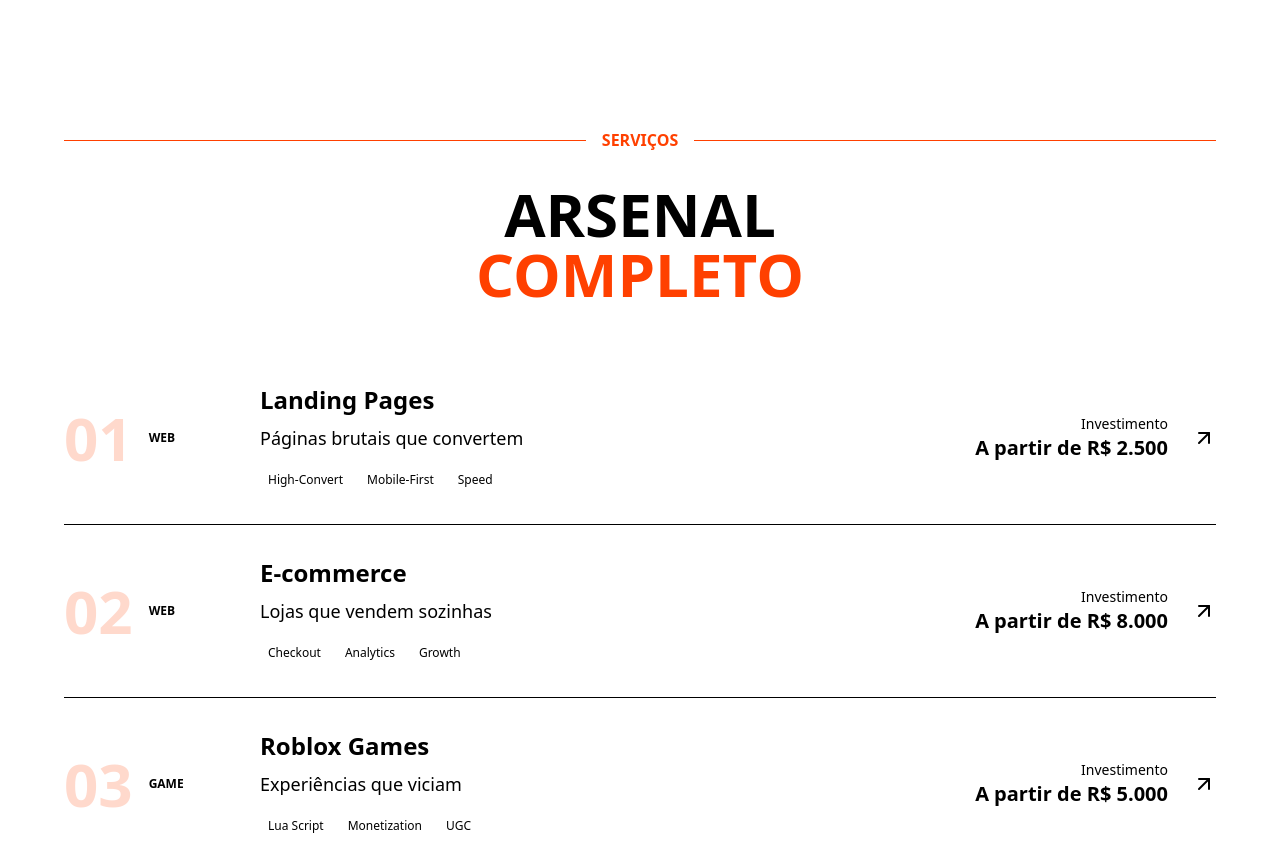
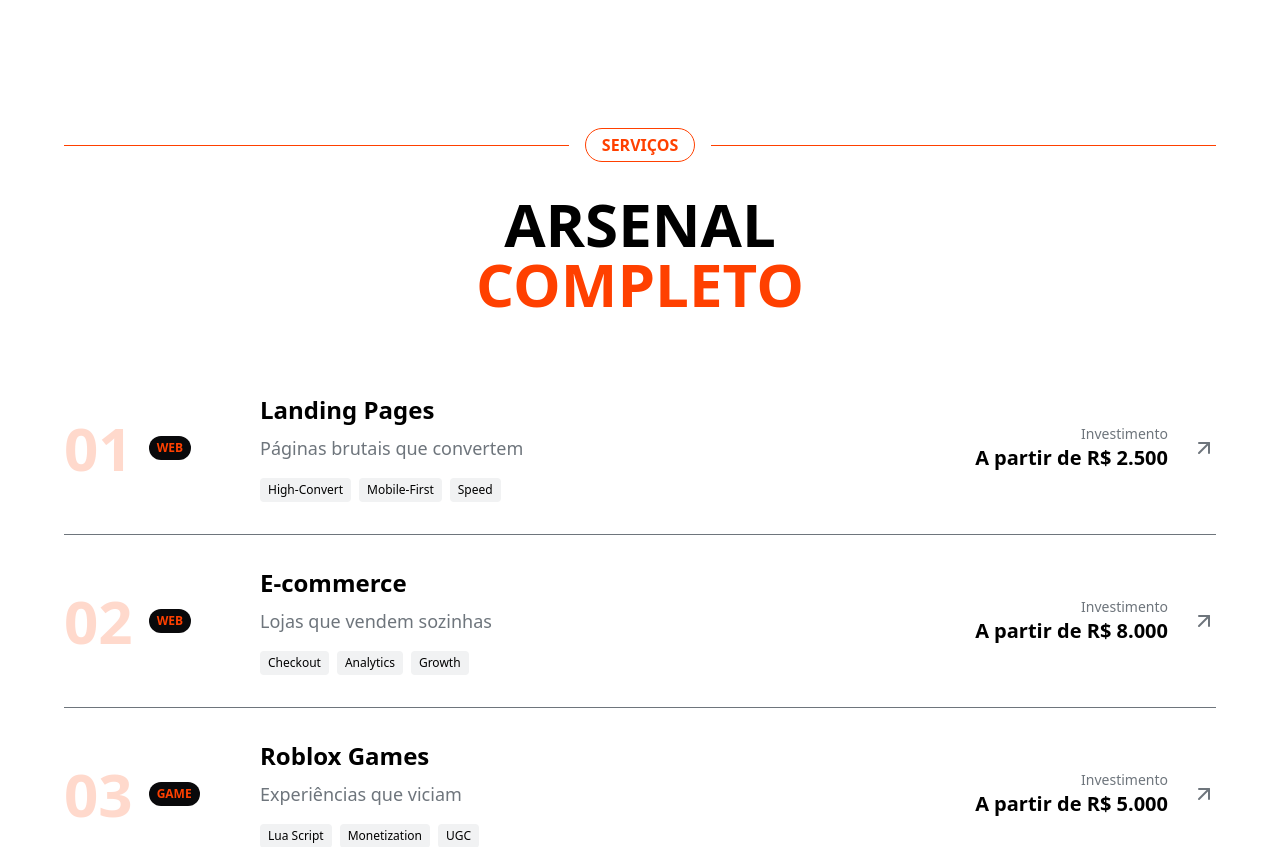
Before and after one commit to marina-barbosa/gema-softwork, a Next.js app: page / in a window 1280 px wide. Shown: the part 800-1647 px from the top of the page. Built offline with nearby package versions, Linux system fonts and the light colour scheme.

Commit message:
feat: finaliza section services

```diff
--- a/components/sections/Services.tsx
+++ b/components/sections/Services.tsx
@@ -52,10 +52,7 @@ const Services = () => {
         <div className="mb-20">
           <div className="flex items-center gap-4 mb-8">
             <div className="h-px bg-brand flex-1" />
-            {/* <Badge variant="outline" className="border-brand text-brand font-bold">
-              SERVIÇOS
-            </Badge> */}
-            <span className="border-brand text-brand font-bold">
+            <span className="border border-brand rounded-full px-4 py-1 text-brand font-bold">
               SERVIÇOS
             </span>
             <div className="h-px bg-brand flex-1" />
@@ -73,7 +70,7 @@ const Services = () => {
           {services.map((service, index) => (
             <div
               key={service.number}
-              className="group border-b border-border hover:border-brand transition-colors duration-300 pb-8"
+              className="group border-b border-foreground hover:border-brand transition-colors duration-300 pb-8"
             >
               <div className="grid grid-cols-1 lg:grid-cols-12 gap-6 items-center">
                 {/* Number & Category */}
@@ -81,10 +78,9 @@ const Services = () => {
                   <span className="text-6xl font-black text-brand/20 group-hover:text-brand transition-colors">
                     {service.number}
                   </span>
-                  {/* <Badge variant="secondary" className="text-xs font-bold">
+                  <span className="bg-black text-brand px-2 py-1 rounded-full text-xs font-bold">
                     {service.category}
-                  </Badge> */}
-                  <span className="text-xs font-bold">{service.category}</span>
+                  </span>
                 </div>
 
                 {/* Service Info */}
@@ -92,14 +88,14 @@ const Services = () => {
                   <h3 className="text-2xl font-bold group-hover:text-brand transition-colors">
                     {service.title}
                   </h3>
-                  <p className="text-muted-foreground text-lg">
+                  <p className="text-foreground text-lg">
                     {service.description}
                   </p>
                   <div className="flex flex-wrap gap-2 pt-2">
                     {service.tags.map((tag) => (
                       <span
                         key={tag}
-                        className="text-xs bg-muted px-2 py-1 rounded font-medium"
+                        className="text-xs bg-surface px-2 py-1 rounded font-medium"
                       >
                         {tag}
                       </span>
@@ -110,12 +106,12 @@ const Services = () => {
                 {/* Price & Action */}
                 <div className="lg:col-span-4 flex items-center justify-between lg:justify-end gap-6">
                   <div className="text-right">
-                    <div className="text-sm text-muted-foreground">
+                    <div className="text-sm text-foreground">
                       Investimento
                     </div>
                     <div className="text-xl font-bold">{service.price}</div>
                   </div>
-                  <LuArrowUpRight className="w-6 h-6 text-muted-foreground group-hover:text-brand group-hover:translate-x-1 group-hover:-translate-y-1 transition-all duration-300" />
+                  <LuArrowUpRight className="w-6 h-6 text-foreground group-hover:text-brand group-hover:translate-x-1 group-hover:-translate-y-1 transition-all duration-300" />
                 </div>
               </div>
             </div>
```
